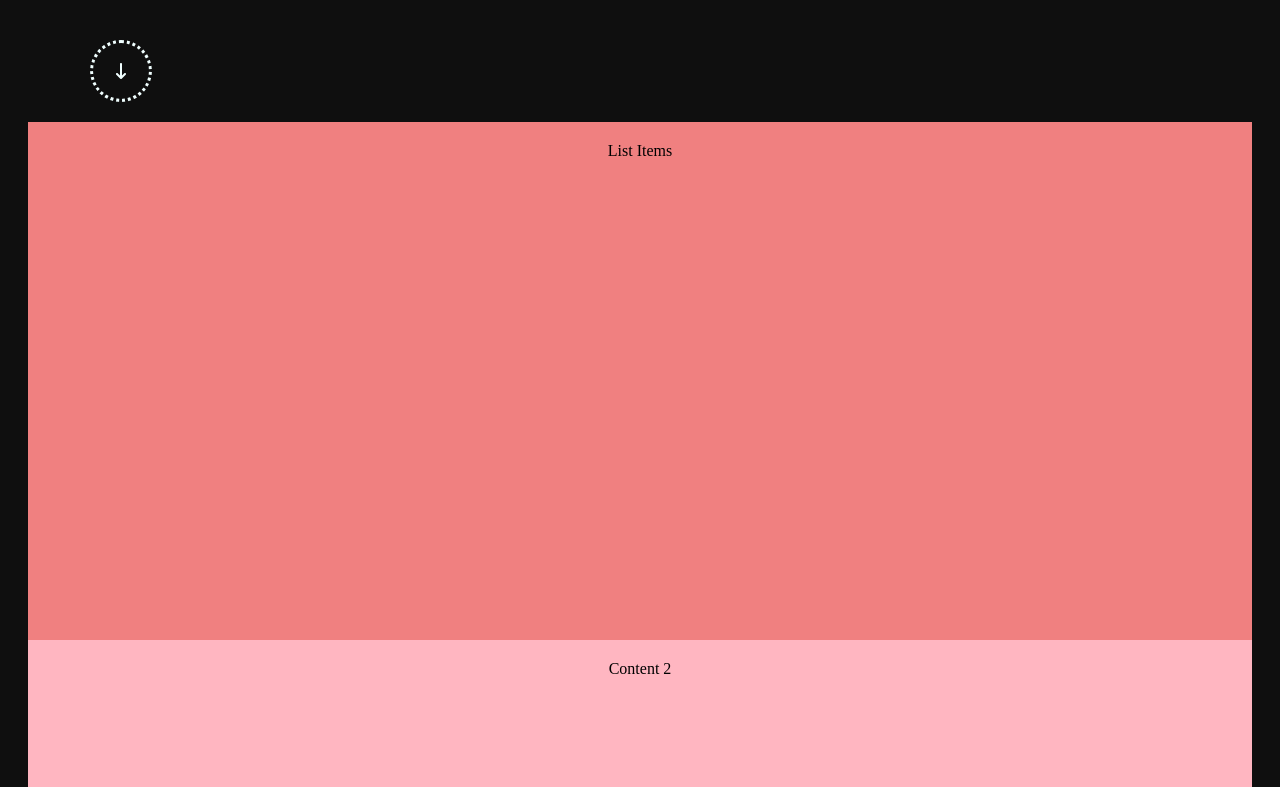
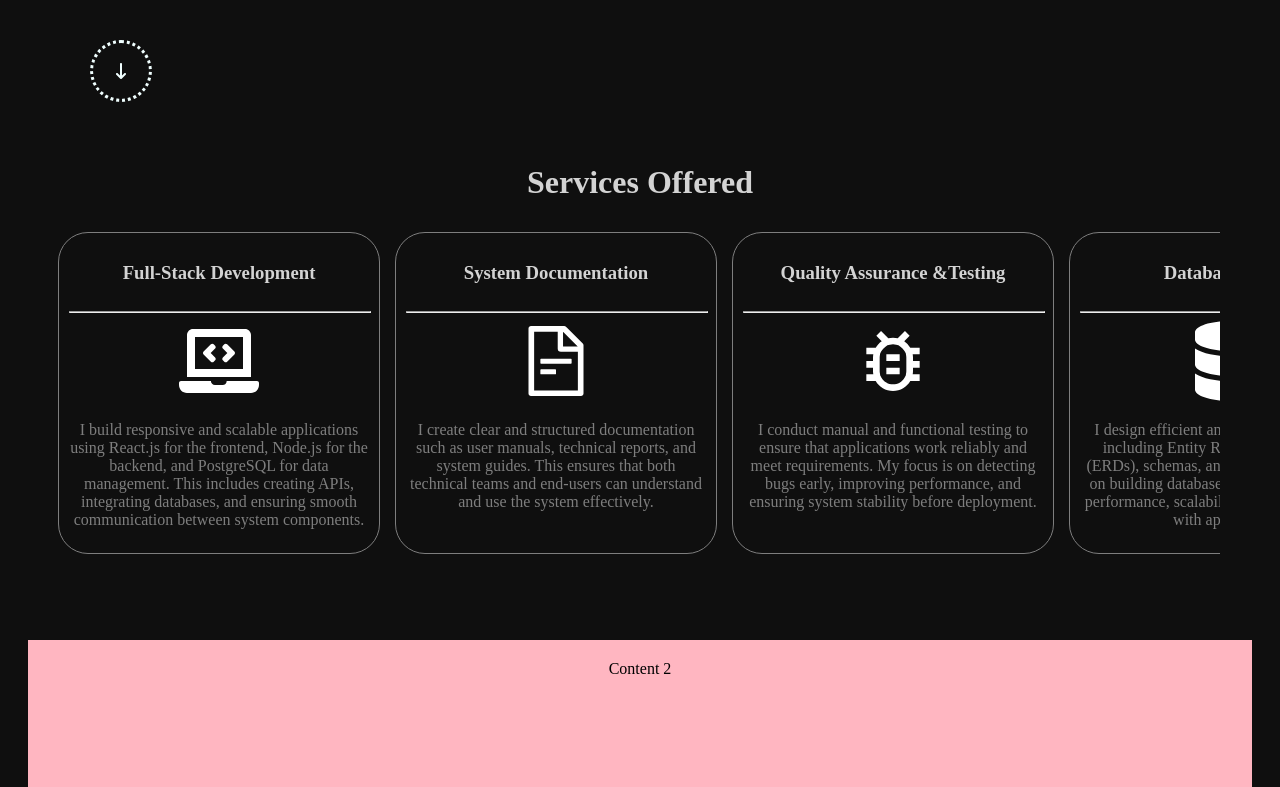
Before and after one commit to KC878/keysii-website, a React (Vite) app in the folder keysii-website/: page / in a window 1280 px wide. Shown: the part 513-1300 px from the top of the page. Built offline with nearby package versions, Linux system fonts and the light colour scheme.

Commit message:
Created a card Services, horizontal scroll, dyanmic icons, hover effects

```diff
--- a/keysii-website/src/App.tsx
+++ b/keysii-website/src/App.tsx
@@ -5,8 +5,12 @@ import "./styles/contentOneRight.css";
 
 import Header from "./components/Header";
 import React, { useState } from "react";
-import type { HeaderItems, ClassText } from "./types/types"; // explicityly define type
-import type { IconType } from "react-icons";
+import type {
+  HeaderItems,
+  ClassText,
+  CardItems,
+  IconsType,
+} from "./types/types"; // explicityly define type
 
 import { logos } from "./constants/logos";
 import { images } from "./constants/images";
@@ -15,6 +19,17 @@ import { MdCallMade } from "react-icons/md";
 import { FaArrowDownLong } from "react-icons/fa6";
 import { FaLinkedin, FaFacebook, FaInstagram, FaGithub } from "react-icons/fa";
 import { HiRocketLaunch } from "react-icons/hi2";
+import Card from "./components/Card";
+
+import { FaLaptopCode, FaDatabase, FaHandsHelping } from "react-icons/fa";
+import { AiOutlineFileText } from "react-icons/ai";
+import { MdOutlineBugReport } from "react-icons/md";
+
+// document.addEventListener("contextmenu", (e) => {
+//   e.preventDefault();
+//   alert("Content is protected");
+// }); // prevents right click to inspect element
+// attach some kin of logic here like a notif to say content is protected
 
 const App = () => {
   const links = {
@@ -35,11 +50,7 @@ const App = () => {
     { id: "contact", title: "CONTACT" },
   ]);
 
-  type SocialType = {
-    icon: IconType;
-    href: string;
-  };
-  const socialMedia: SocialType[] = [
+  const socialMedia: IconsType[] = [
     {
       icon: FaLinkedin,
       href: "https://www.linkedin.com/in/kent-christian-cagadas-0985a1350/",
@@ -69,6 +80,7 @@ const App = () => {
     width: "100px",
     borderRadius: "10px",
     cursor: "pointer",
+    textDecoration: "none",
   };
 
   // socialMedia Items style
@@ -78,6 +90,41 @@ const App = () => {
     padding: "7px",
     borderRadius: "10px",
   };
+
+  // Card Properties
+
+  const cardProps: CardItems[] = [
+    {
+      id: 1,
+      title: "Full-Stack Development",
+      disc: "I build responsive and scalable applications using React.js for the frontend, Node.js for the backend, and PostgreSQL for data management. This includes creating APIs, integrating databases, and ensuring smooth communication between system components.",
+      icon: FaLaptopCode,
+    },
+    {
+      id: 2,
+      title: "System Documentation",
+      disc: "I create clear and structured documentation such as user manuals, technical reports, and system guides. This ensures that both technical teams and end-users can understand and use the system effectively.",
+      icon: AiOutlineFileText,
+    },
+    {
+      id: 3,
+      title: "Quality Assurance &Testing",
+      disc: "I conduct manual and functional testing to ensure that applications work reliably and meet requirements. My focus is on detecting bugs early, improving performance, and ensuring system stability before deployment.",
+      icon: MdOutlineBugReport,
+    },
+    {
+      id: 4,
+      title: "Database Design",
+      disc: "I design efficient and organized databases, including Entity Relationship Diagrams (ERDs), schemas, and normalization. I focus on building databases that are optimized for performance, scalability, and easy integration with applications.",
+      icon: FaDatabase,
+    },
+    {
+      id: 5,
+      title: "Project Assistance",
+      disc: "I provide support in both academic and business IT projects, including research, development, and documentation. This service covers collaboration, technical support, and ensuring projects meet deadlines and requirements.",
+      icon: FaHandsHelping,
+    },
+  ];
 
   const [hireMeHover, setHireMeHover] = useState<boolean>(false);
   const [downArrowHover, setDownArrowHover] = useState<boolean>(false);
@@ -272,7 +319,12 @@ const App = () => {
               ))}
             </div>
           </div>
-          <div className="content-list">List Items</div>
+
+          {/* services offered */}
+          <div className="content-list">
+            <h1 style={{ color: "lightgray" }}>Services Offered</h1>
+            <Card cardProps={cardProps} />
+          </div>
           <div className="content-two">Content 2 </div>
         </div>
         <div className="footer">Footer</div>
--- /dev/null
+++ b/keysii-website/src/components/Card.tsx
@@ -0,0 +1,121 @@
+import type { CardProps } from "../interfaces/interfaces";
+import { useEffect, useRef, useState } from "react";
+
+const Card: React.FC<CardProps> = ({ cardProps }) => {
+  const scrollRef = useRef<HTMLDivElement>(null);
+  const lastScrollLeft = useRef(0); // track last scroll position
+
+  const [hover, setHover] = useState<number>(0);
+
+  useEffect(() => {
+    const el = scrollRef.current;
+    if (!el) return;
+    lastScrollLeft.current = el.scrollLeft;
+  }, [cardProps.length]);
+
+  const handleScroll = (e: React.UIEvent<HTMLDivElement>) => {
+    const target = e.currentTarget;
+    const current = target.scrollLeft;
+
+    lastScrollLeft.current = current;
+  };
+
+  // const handleWheel = (e: React.WheelEvent<HTMLDivElement>) => {
+  //   const el = scrollRef.current;
+  //   if (!el) return;
+
+  //   // Horizontal Scroll with vertical wheel
+  //   el.scrollLeft += e.deltaY;
+
+  //   // stop page vertical scroll
+  //   e.preventDefault();
+  //   e.stopPropagation();
+  // };
+
+  useEffect(() => {
+    const el = scrollRef.current;
+    if (!el) return;
+
+    // attach native wheel listener with passive: false
+
+    const wheelHandler = (e: WheelEvent) => {
+      if (el) {
+        el.scrollLeft += e.deltaY;
+        e.preventDefault();
+        e.stopPropagation();
+      }
+    };
+    el.addEventListener("wheel", wheelHandler, { passive: false });
+
+    return () => {
+      el.removeEventListener("wheel", wheelHandler);
+    };
+  }, []);
+
+  return (
+    <div
+      ref={scrollRef}
+      onScroll={handleScroll}
+      style={{
+        display: "flex",
+        flexDirection: "row",
+        overflowX: "auto",
+        width: "90vw",
+        gap: "15px",
+        padding: "10px",
+        scrollbarWidth: "none",
+        scrollBehavior: "smooth",
+      }}
+      className="card-container"
+    >
+      {cardProps.map((item) => (
+        <div
+          key={item.id}
+          style={{
+            display: "flex",
+            flexDirection: "column",
+            border: "solid 1px",
+            color: hover === item.id ? "#1a4d80" : "#7e7e7e",
+            borderRadius: "30px",
+            width: "300px",
+            minWidth: "300px",
+            height: "300px",
+            padding: "10px",
+            cursor: "pointer",
+            flexShrink: 0, // prevent shrinking inside scroll container
+            transition: "background 0.1s",
+            transform: hover === item.id ? "scale(1.08)" : "scale(1)",
+            backgroundColor: hover === item.id ? "lightblue" : "initial",
+
+            boxShadow:
+              hover === item.id
+                ? "0 0 10px rgb(245, 244, 244), 0 0 20px #39FF14"
+                : "none",
+          }}
+          onMouseEnter={() => {
+            setHover(item.id);
+          }}
+          onMouseLeave={() => setHover(0)}
+        >
+          <h3 style={{ color: hover === item.id ? "#003366" : "lightgray" }}>
+            {item.title}
+          </h3>
+          <hr
+            style={{
+              color: "azure",
+              display: "flex",
+              width: "100%",
+            }}
+          />
+          <div>
+            <item.icon key={item.id} className="social-icons" size={80} />
+          </div>
+
+          <p style={{ alignSelf: "baseline" }}>{item.disc}</p>
+        </div>
+      ))}
+    </div>
+  );
+};
+
+export default Card;
--- a/keysii-website/src/components/Header.tsx
+++ b/keysii-website/src/components/Header.tsx
@@ -18,7 +18,7 @@ const Header: React.FC<HeaderProps> = ({ headerItems, baseStyle }) => {
               hover === item.id
                 ? "0 0 10px rgb(245, 244, 244), 0 0 20px #39FF14"
                 : "none",
-            transition: "background 0.3s",
+            transition: "background 0.1s",
             transform: hover === item.id ? "scale(1.05)" : "scale(1)",
           }}
           onMouseEnter={() => {
--- a/keysii-website/src/styles/index.css
+++ b/keysii-website/src/styles/index.css
@@ -56,7 +56,8 @@ html, body {
 .content-list {
   grid-area: content-list;
   padding: 20px;
-  background-color: lightcoral;
+
+  /* background-color: lightcoral; */
 
 }
 .content-two {
```
Also changed, not shown: keysii-website/src/interfaces/interfaces.ts (+8 -1 lines), keysii-website/src/types/types.ts (+14 -0 lines), keysii-website/src/styles/cardStyle.css (added).
